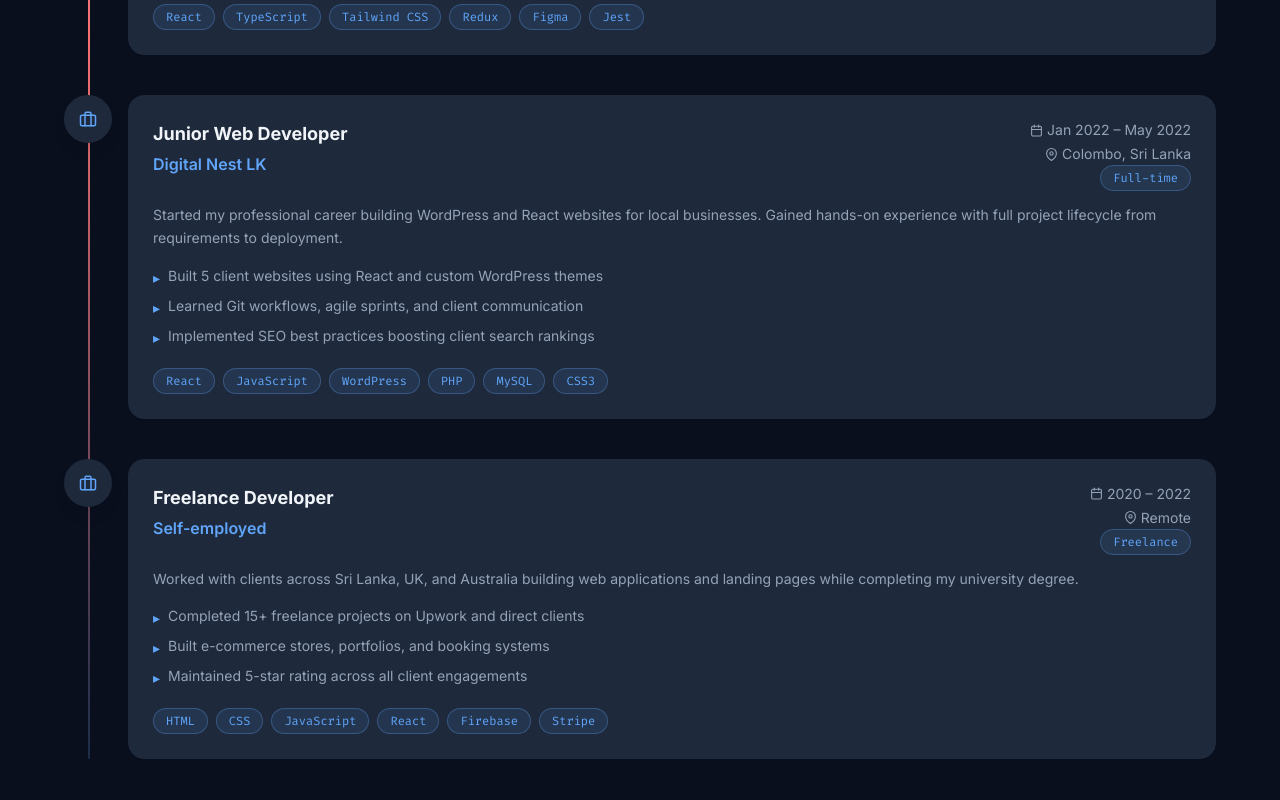
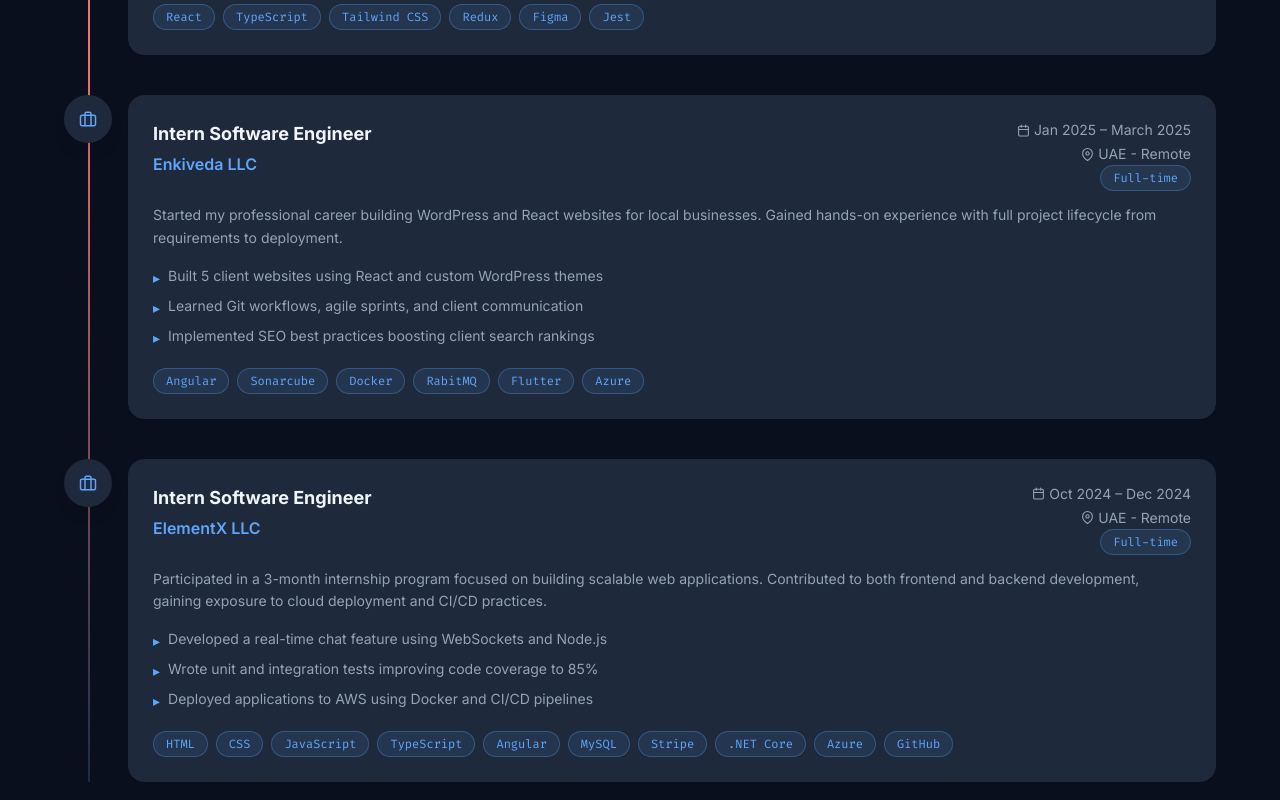
Before and after one commit to Ravinduvinoj/portfolio, a Next.js app: page /career in a window 1280 px wide. Shown: the part 980-1780 px from the top of the page. Built offline with nearby package versions, Linux system fonts and the light colour scheme.

Commit message:
feat: update career and education sections with new roles, descriptions, and highlights; add avatar image

```diff
--- a/app/career/page.tsx
+++ b/app/career/page.tsx
@@ -38,10 +38,10 @@
     stack: ["React", "TypeScript", "Tailwind CSS", "Redux", "Figma", "Jest"],
   },
   {
-    role: "Junior Web Developer",
-    company: "Digital Nest LK",
-    location: "Colombo, Sri Lanka",
-    period: "Jan 2022 – May 2022",
+    role: "Intern Software Engineer",
+    company: "Enkiveda LLC",
+    location: "UAE - Remote",
+    period: "Jan 2025 – March 2025",
     type: "Full-time",
     current: false,
     description:
@@ -51,23 +51,23 @@
       "Learned Git workflows, agile sprints, and client communication",
       "Implemented SEO best practices boosting client search rankings",
     ],
-    stack: ["React", "JavaScript", "WordPress", "PHP", "MySQL", "CSS3"],
+    stack: ["Angular", "Sonarcube", "Docker", "RabitMQ", "Flutter", "Azure"],
   },
   {
-    role: "Freelance Developer",
-    company: "Self-employed",
-    location: "Remote",
-    period: "2020 – 2022",
-    type: "Freelance",
+    role: "Intern Software Engineer",
+    company: "ElementX LLC",
+    location: "UAE - Remote",
+    period: "Oct 2024 – Dec 2024",
+    type: "Full-time",
     current: false,
     description:
-      "Worked with clients across Sri Lanka, UK, and Australia building web applications and landing pages while completing my university degree.",
+      "Participated in a 3-month internship program focused on building scalable web applications. Contributed to both frontend and backend development, gaining exposure to cloud deployment and CI/CD practices.",
     achievements: [
-      "Completed 15+ freelance projects on Upwork and direct clients",
-      "Built e-commerce stores, portfolios, and booking systems",
-      "Maintained 5-star rating across all client engagements",
+      "Developed a real-time chat feature using WebSockets and Node.js",
+      "Wrote unit and integration tests improving code coverage to 85%",
+      "Deployed applications to AWS using Docker and CI/CD pipelines",
     ],
-    stack: ["HTML", "CSS", "JavaScript", "React", "Firebase", "Stripe"],
+    stack: ["HTML", "CSS", "JavaScript", "TypeScript", "Angular", "MySQL", "Stripe", ".NET Core", "Azure", "GitHub"],
   },
 ];
 
--- a/app/education/page.tsx
+++ b/app/education/page.tsx
@@ -4,13 +4,13 @@
 
 const education = [
   {
-    degree: "Bachelor of Science in Computer Science",
+    degree: "Bachelor of Information Technology (BIT)",
     institution: "University of Moratuwa",
     location: "Moratuwa, Sri Lanka",
     period: "2026 – Present",
-    grade: "Second Class Upper",
+    // grade: "Second Class Upper",
     description:
-      "Focused on software engineering, algorithms, data structures, and distributed systems. Final year project: A real-time collaborative code editor built with React and WebSockets.",
+      "Pursuing a BIT degree with a focus on software engineering, algorithms, and distributed systems. Currently in my first year with strong academic performance and active involvement in coding clubs and hackathons.",
     highlights: ["Data Structures & Algorithms", "Software Engineering", "Database Systems", "Computer Networks", "Distributed Systems"],
     icon: "🎓",
     type: "degree",
@@ -23,7 +23,7 @@
     grade: "General Pass",
     description:
       "Focused on software engineering, algorithms, data structures, and distributed systems. Final year project: A real-time collaborative code editor built with React and WebSockets.",
-    highlights: ["Data Structures & Algorithms", "Software Engineering", "Database Systems", "Computer Networks", "Distributed Systems"],
+    highlights: ["Software Engineering", "Data Structures & Algorithms", "Database Systems", "Computer Networks", "Distributed Systems"],
     icon: "🎓",
     type: "degree",
   },
@@ -34,7 +34,7 @@
     period: "2017 – 2020",
     grade: "1C pass, 2S passes",
     description:
-      "Studied Combined Mathematics, Physics, and ICT. Achieved top results in the district and secured placement at the University of Moratuwa.",
+      "Studied engineering technology subjects with a focus on practical applications. Developed strong problem-solving skills and a solid foundation in physics, mathematics, and ICT.",
     highlights: ["Science For Technology", "Engineering Technology", "ICT"],
     icon: "📚",
     type: "school",
@@ -46,7 +46,7 @@
     period: "2006 – 2017",
     grade: "1A pass, 1B pass, 4C passes, 3S passes",
     description:
-      "Completed O/Ls with distinction in all 9 subjects, with a strong aptitude for mathematics and science.",
+      "Completed O/Ls with a focus on core subjects. Developed a strong academic foundation and participated in extracurricular activities like coding clubs and science fairs.",
     highlights: ["Mathematics", "Science", "Sinhala", "English"],
     icon: "🏫",
     type: "school",
--- a/app/page.tsx
+++ b/app/page.tsx
@@ -1,6 +1,7 @@
 "use client";
 
 import Link from "next/link";
+import Image from "next/image";
 import { FiArrowRight, FiDownload, FiCode, FiServer, FiSmartphone, FiDatabase } from "react-icons/fi";
 import { useEffect, useState } from "react";
 
@@ -107,7 +108,13 @@
                 {/* Avatar circle */}
                 <div className="relative w-72 h-72 rounded-full bg-gradient-to-br from-primary/20 to-accent/20 border-2 border-primary/30 flex items-center justify-center m-6 glow-blue">
                   <div className="w-64 h-64 rounded-full bg-gradient-to-br from-primary to-accent opacity-20 absolute" />
-                  <span className="text-8xl font-black gradient-text relative z-10">RV</span>
+                  <Image
+                    src="/avatar.jpg"
+                    alt="Ravindu Wijerathna"
+                    width={256}
+                    height={256}
+                    className="w-64 h-64 rounded-full object-cover relative z-10"
+                  />
                 </div>
 
                 {/* Floating badges */}
```
Also changed, not shown: public/avatar.JPG (added).
